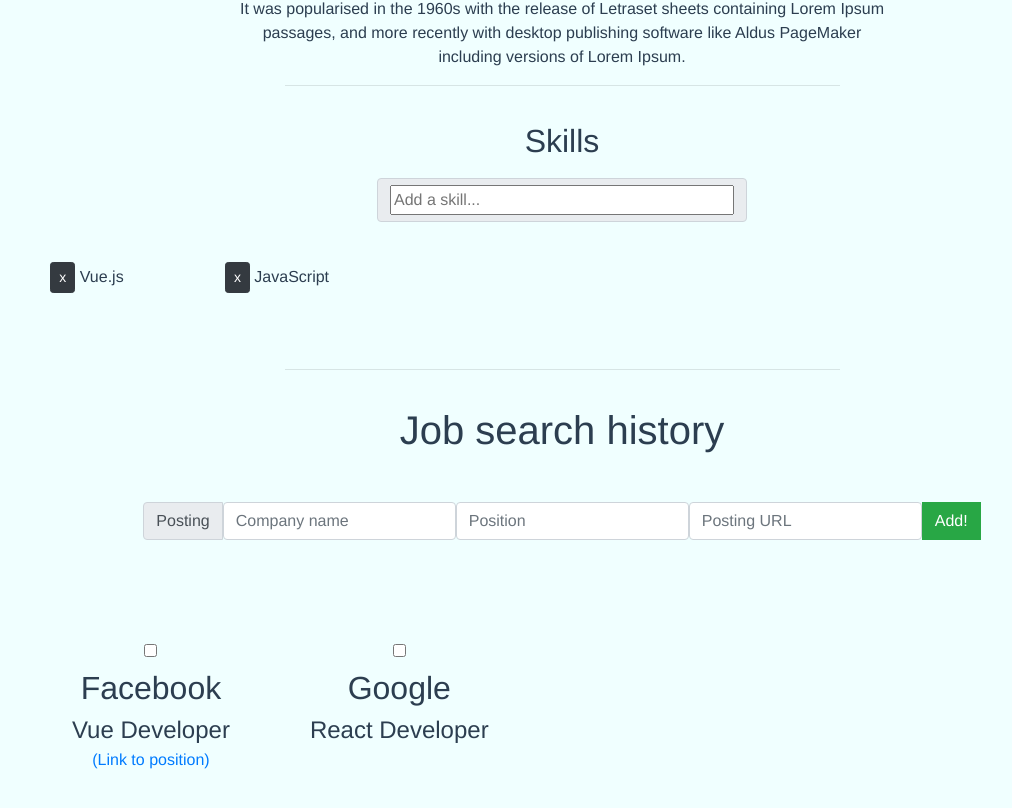
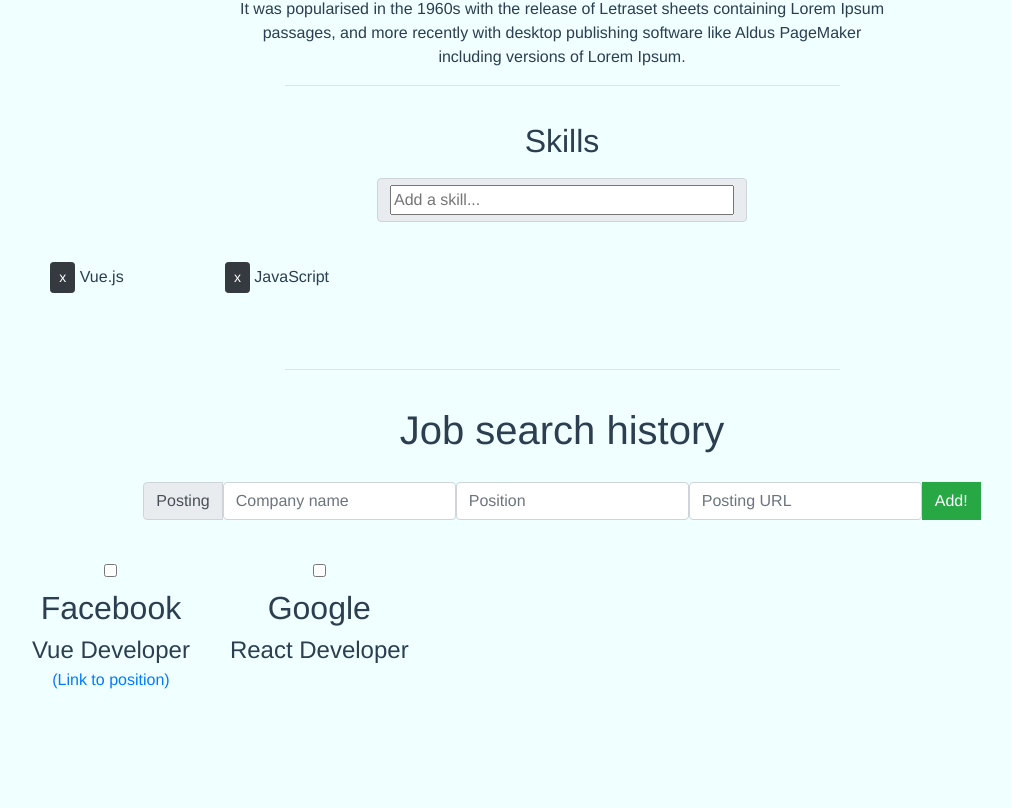
Before and after one commit to sam-pop/vue-presentation, a Vue app: page /#/ in a window 1280 px wide. Shown: the part 426-1234 px from the top of the page, without its empty margins (78-1090 px from the left). After the commit the page ends 1182 px from the top, so only its background shows below. Built offline with nearby package versions, Linux system fonts and the light colour scheme.

Commit message:
jobApp update

```diff
--- a/src/components/JobApp.vue
+++ b/src/components/JobApp.vue
@@ -1,8 +1,8 @@
 <template>
-    <div class="container">
+    <div class="container add-space">
         <h1>Job search history</h1>
     <form @submit.prevent>
-        <div class="input-group">
+        <div class="input-group add-space">
             <div class="input-group-prepend center">
                 <span class="input-group-text" id="">Posting</span>
                 <input type="text" class="form-control" placeholder="Company name" v-model="newName">
@@ -14,7 +14,7 @@
     </form>
         <div class="row">
             <div v-for="(data, i) in jobs" :key="i" v-bind:class="{isChecked : data.noGo}">
-                <div class="col">
+                <div class="col add-space">
                     <input type="checkbox" class="toggle" v-model="data.noGo"><br/>
                     <span style='font-size:2em;'>{{data.name}}</span>
                         <br/>
@@ -61,7 +61,7 @@ export default {
   color: rgba(156, 156, 156, 0.671);
 }
 
-div {
+.add-space {
   padding: 20px;
 }
 
```
